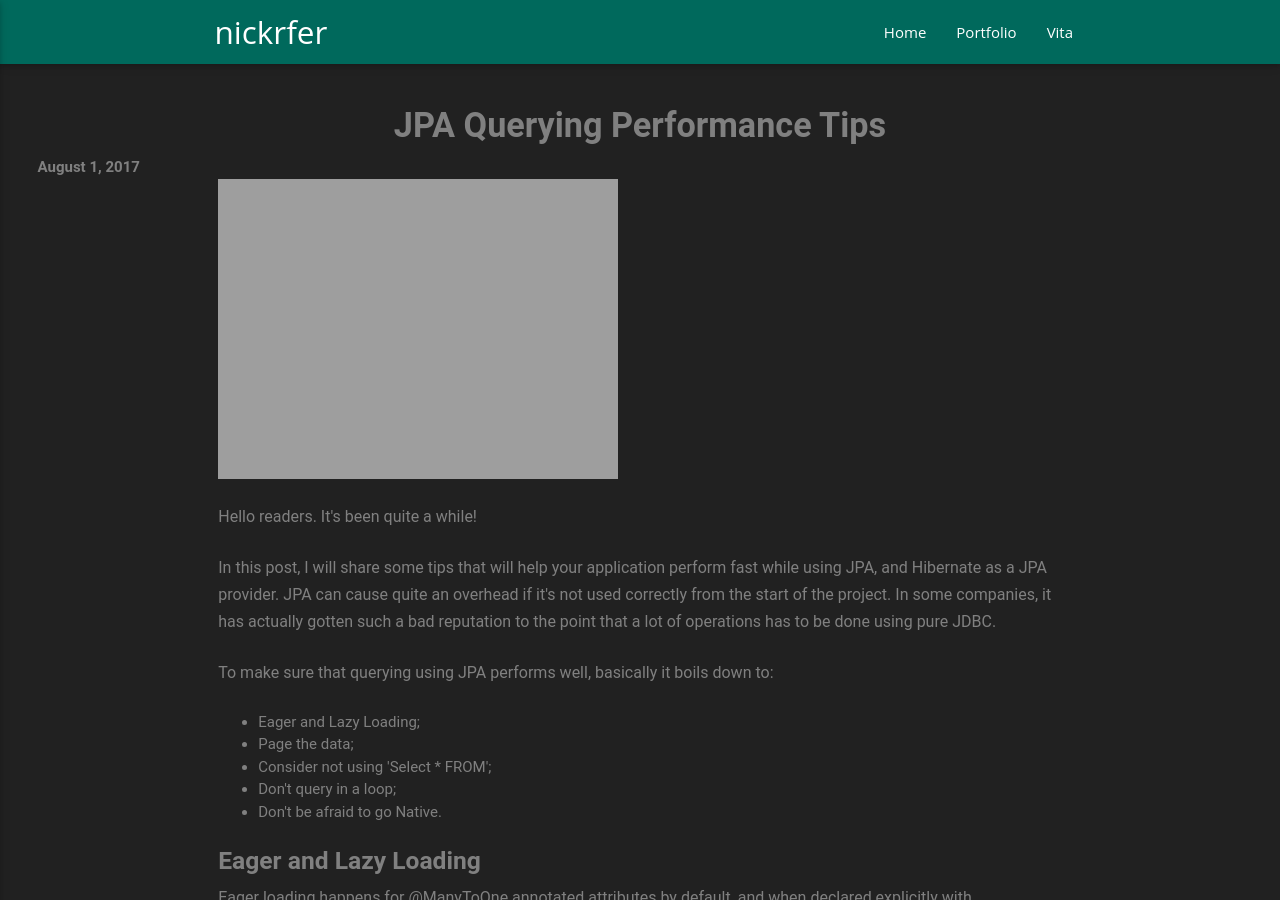
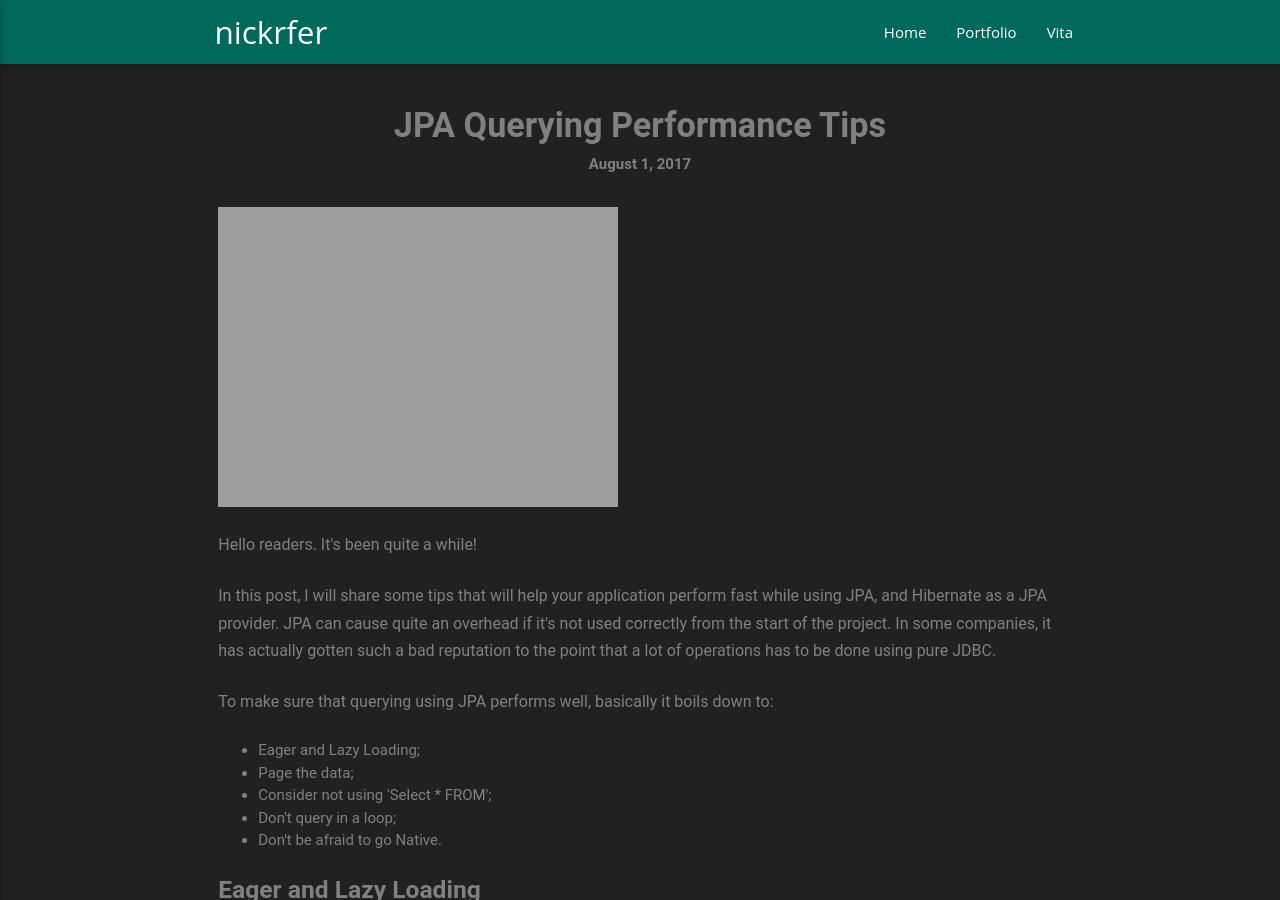
Before and after one commit to nickrfer/nickrfer.github.io, a Jekyll site: the page built from _posts/2017-07-31-jpa-querying-performance-tips.html, in a window 1280 px wide and 900 px high. Built offline with Jekyll 4.4.1, drawn with Linux system fonts in a browser that asks for light colours; comment, search, counter and statistics services are not loaded.

Commit message:
Adding new blog post.

```diff
--- a/_posts/2017-07-31-jpa-querying-performance-tips.html
+++ b/_posts/2017-07-31-jpa-querying-performance-tips.html
@@ -6,7 +6,7 @@ date:   2017-07-31 19:20:00 -0500
 categories: jpa query performance tips
 ---
 <h4 class="center-align bold">{{ page.title | escape }}</h4>
-<h7 class="center-align bold">{{ page.date | date: "%B %-d, %Y" }}</h7>
+<h6 class="center-align bold">{{ page.date | date: "%B %-d, %Y" }}</h6>
 <br />
 
 <div class="container post">
```
